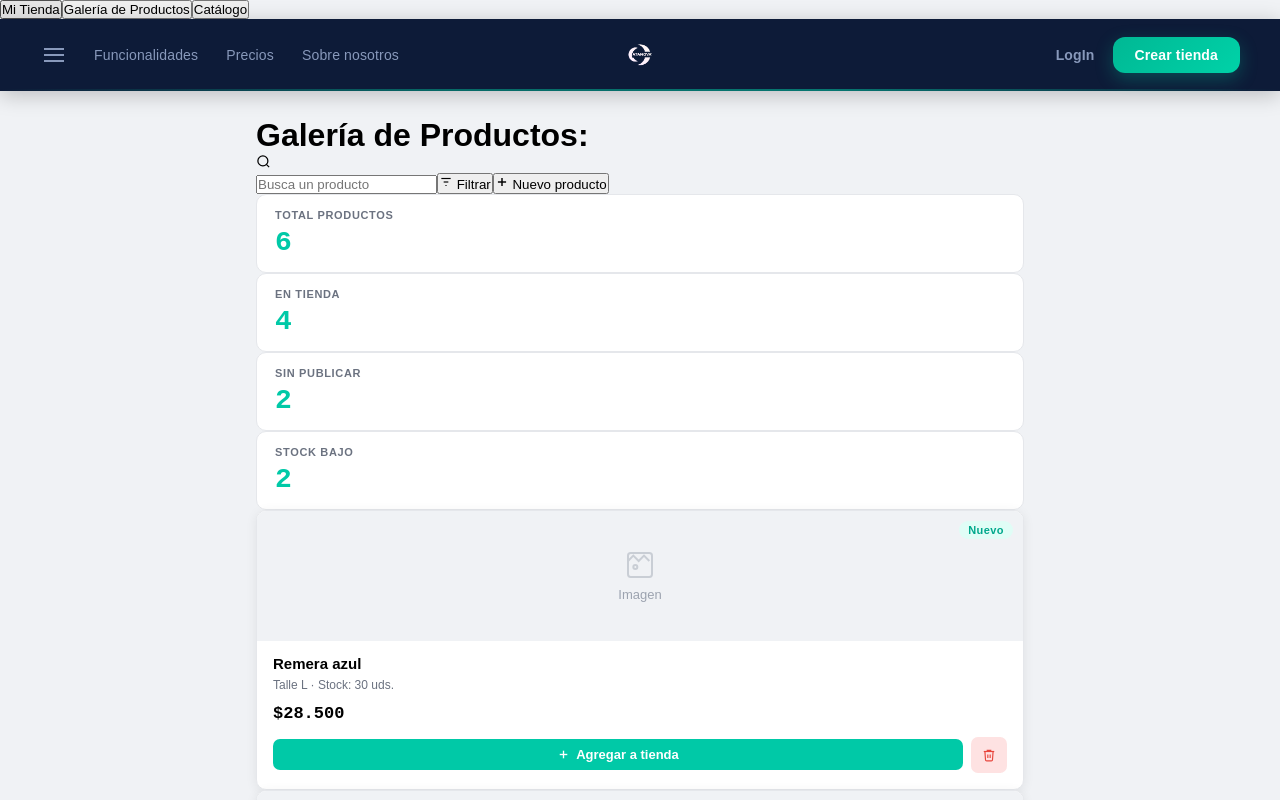
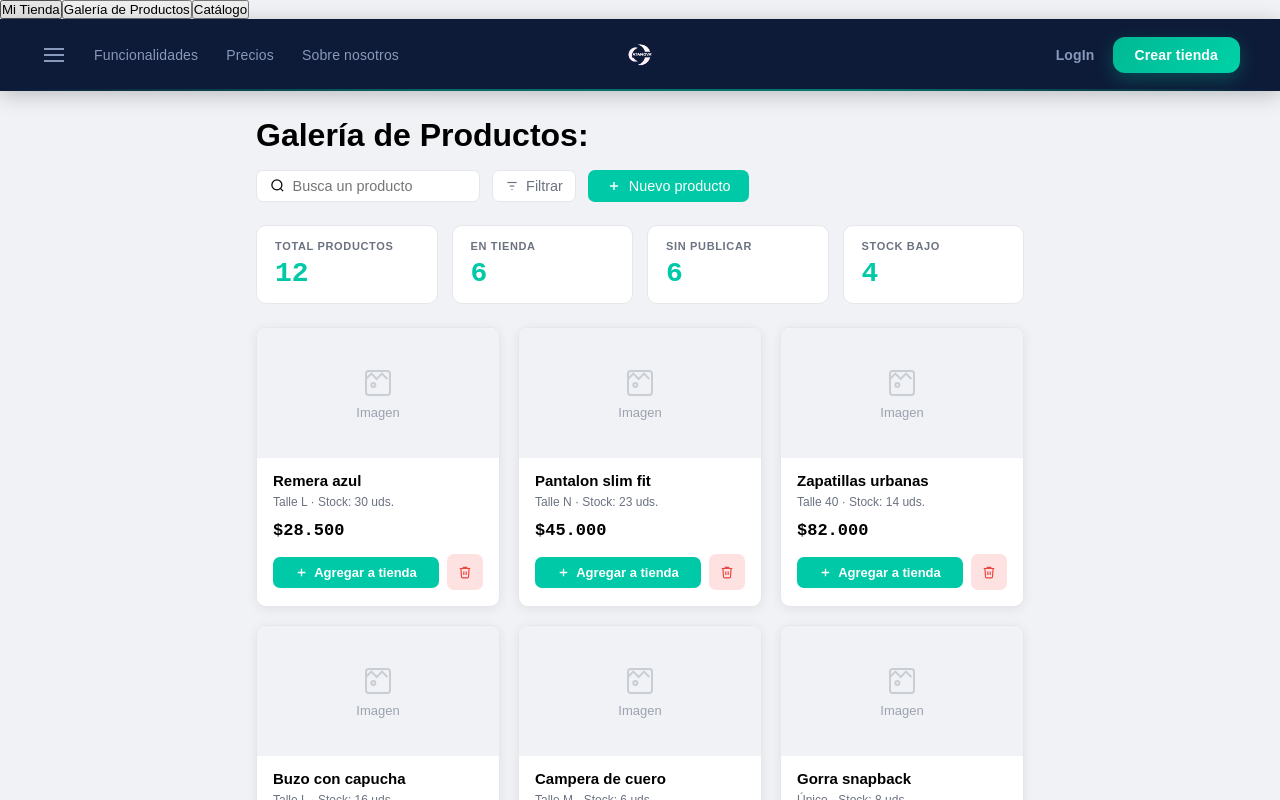
Before and after one commit to tomas-goldentul/Catanova-Frontend, a React (Vite) app: page / in a window 1280 px wide. Both pictures are taken after a click on the button "Galería de Productos". Shown: the top 800 px of the page. Built offline with nearby package versions, Linux system fonts and the light colour scheme; a web font is replaced by a local one.

Commit message:
Update GaleriaProductos.jsx

```diff
--- a/src/components/GaleriaProductos/GaleriaProductos.jsx
+++ b/src/components/GaleriaProductos/GaleriaProductos.jsx
@@ -8,15 +8,21 @@ import './GaleriaProductos.css';
 
 // Datos de ejemplo para productos
 const PRODUCTOS_INICIALES = [
-    { id: 1, nombre: 'Remera azul',       talle: 'Talle L', stock: 30, precio: '$28.500',  badge: 'nuevo'     },
-    { id: 2, nombre: 'Pantalon slim fit', talle: 'Talle N', stock: 23, precio: '$45.000',  badge: null        },
-    { id: 3, nombre: 'Zapatillas urbanas',talle: 'Talle 40',stock: 14, precio: '$82.000',  badge: 'stock-bajo'},
-    { id: 4, nombre: 'Buzo con capucha',  talle: 'Talle L', stock: 16, precio: '$55.000',  badge: null        },
-    { id: 5, nombre: 'Campera de cuero',  talle: 'Talle M', stock:  6, precio: '$108.000', badge: null        },
-    { id: 6, nombre: 'Gorra snapback',    talle: 'Único',   stock:  8, precio: '$12.000',  badge: 'stock-bajo'},
+    { id: 1, nombre: 'Remera azul', talle: 'Talle L', stock: 30, precio: '$28.500', activo: true},
+    { id: 2, nombre: 'Pantalon slim fit', talle: 'Talle N', stock: 23, precio: '$45.000', activo: false},
+    { id: 3, nombre: 'Zapatillas urbanas', talle: 'Talle 40',stock: 14, precio: '$82.000', activo: true},
+    { id: 4, nombre: 'Buzo con capucha', talle: 'Talle L', stock: 16, precio: '$55.000', activo: false},
+    { id: 5, nombre: 'Campera de cuero', talle: 'Talle M', stock:  6, precio: '$108.000', activo: true},
+    { id: 6, nombre: 'Gorra snapback', talle: 'Único',   stock:  8, precio: '$12.000', activo: false},
+    { id: 7, nombre: 'Remera verde', talle: 'Talle L', stock: 30, precio: '$28.500', activo: true},
+    { id: 8, nombre: 'Pantalon rojo', talle: 'Talle N', stock: 23, precio: '$45.000', activo: false},
+    { id: 9, nombre: 'Zapatillas nike', talle: 'Talle 40',stock: 14, precio: '$82.000', activo: true},
+    { id: 10, nombre: 'Buzo celeste', talle: 'Talle L', stock: 16, precio: '$55.000', activo: false},
+    { id: 11, nombre: 'Campera para el invierno', talle: 'Talle M', stock:  6, precio: '$108.000', activo: true},
+    { id: 12, nombre: 'Gorra de beisbol', talle: 'Único',   stock:  8, precio: '$12.000', activo: false},
 ];
 
-const PRODUCTOS_POR_PAGINA = 6;
+const PRODUCTOS_POR_PAGINA = 6; //Limite de 6 productos por pagina
 
 const IconoBuscar = () => (
     <svg width="15" height="15" fill="none" stroke="currentColor" strokeWidth="2" viewBox="0 0 24 24">
@@ -34,7 +40,7 @@ const IconoMas = () => (
     <svg width="14" height="14" fill="none" stroke="currentColor" strokeWidth="2.5" viewBox="0 0 24 24">
         <line x1="12" y1="5" x2="12" y2="19" /><line x1="5" y1="12" x2="19" y2="12" />
     </svg>
-);
+); //Iconos creados por IA para los iconos
 
 function GaleriaProductos() {
     const [productos, setProductos] = useState(PRODUCTOS_INICIALES);
@@ -44,47 +50,50 @@ function GaleriaProductos() {
     const inicio = (paginaActual - 1) * PRODUCTOS_POR_PAGINA;
     const productosPagina = productos.slice(inicio, inicio + PRODUCTOS_POR_PAGINA);
 
-    const enTienda    = productos.filter(p => p.badge !== 'stock-bajo').length;
-    const sinPublicar = productos.length - enTienda;
-    const stockBajo   = productos.filter(p => p.badge === 'stock-bajo').length;
+    const enTienda = productos.filter(productoActual => productoActual.activo).length; //productos en tienda
+    const sinPublicar = productos.filter(productoActual => !productoActual.activo).length; //productos que no estan en tienda
+    const stockBajo = productos.filter(productoActual => productoActual.stock < 10).length; //productos con stock bajo
 
     const handleEliminar = (id) => {
-        setProductos(prev => prev.filter(p => p.id !== id));
+        setProductos(productosPrevios => productosPrevios.filter(productoActual => productoActual.id !== id)); //Usa el estado previo para eliminar el producto por id
     };
 
     const handleAgregar = (id) => {
-        // lógica de agregar a tienda
+        // lógica de agregar a tienda; no esta hecho todavia
         console.log('Agregar producto', id);
     };
 
     return (
         <>
             <Header />
-            <main className="galeria">
+            <div className="galeria">
 
-                <div className="galeria__header">
-                    <h1 className="galeria__titulo">Galería de Productos:</h1>
-                    <div className="galeria__acciones">
+                <div className="divBuscarProductos">
+                    <h1>Galería de Productos:</h1>
+                    <div className="accionesBuscador">
 
-                        <div><IconoBuscar /></div><input type="text" className="galeria__btn-buscar" placeholder="Busca un producto" />
+                        <div className="galeriaBuscadorContenedor">
+                            <IconoBuscar />
+                            <input type="text" className="galeriaBuscador" placeholder="Busca un producto" />
+                        </div>
 
-                        <button className="galeria__btn-filtrar">
+                        <button className="galeriaFiltrar">
                             <IconoFiltrar /> Filtrar
                         </button>
-                        <button className="galeria__btn-nuevo">
+                        <button className="galeriaCrearNuevoProd">
                             <IconoMas /> Nuevo producto
                         </button>
                     </div>
                 </div>
 
-                <div className="galeria__stats">
-                    <StatCard label="Total productos" value={productos.length} />
-                    <StatCard label="En tienda"        value={enTienda}         />
-                    <StatCard label="Sin publicar"     value={sinPublicar}      />
-                    <StatCard label="Stock bajo"       value={stockBajo}        />
+                <div className="estadisticasGenerales">
+                    <StatCard label="Total productos" value={productos.length}/>
+                    <StatCard label="En tienda" value={enTienda}/>
+                    <StatCard label="Sin publicar" value={sinPublicar}/>
+                    <StatCard label="Stock bajo" value={stockBajo}/>
                 </div>
 
-                <div className="galeria__grid">
+                <div className="productosOrdenados">
                     {productosPagina.map((producto) => (
                         <TarjetaProducto
                             key={producto.id}
@@ -101,7 +110,7 @@ function GaleriaProductos() {
                     onChange={setPaginaActual}
                 />
 
-            </main>
+            </div>
             <Footer />
         </>
     );
```
